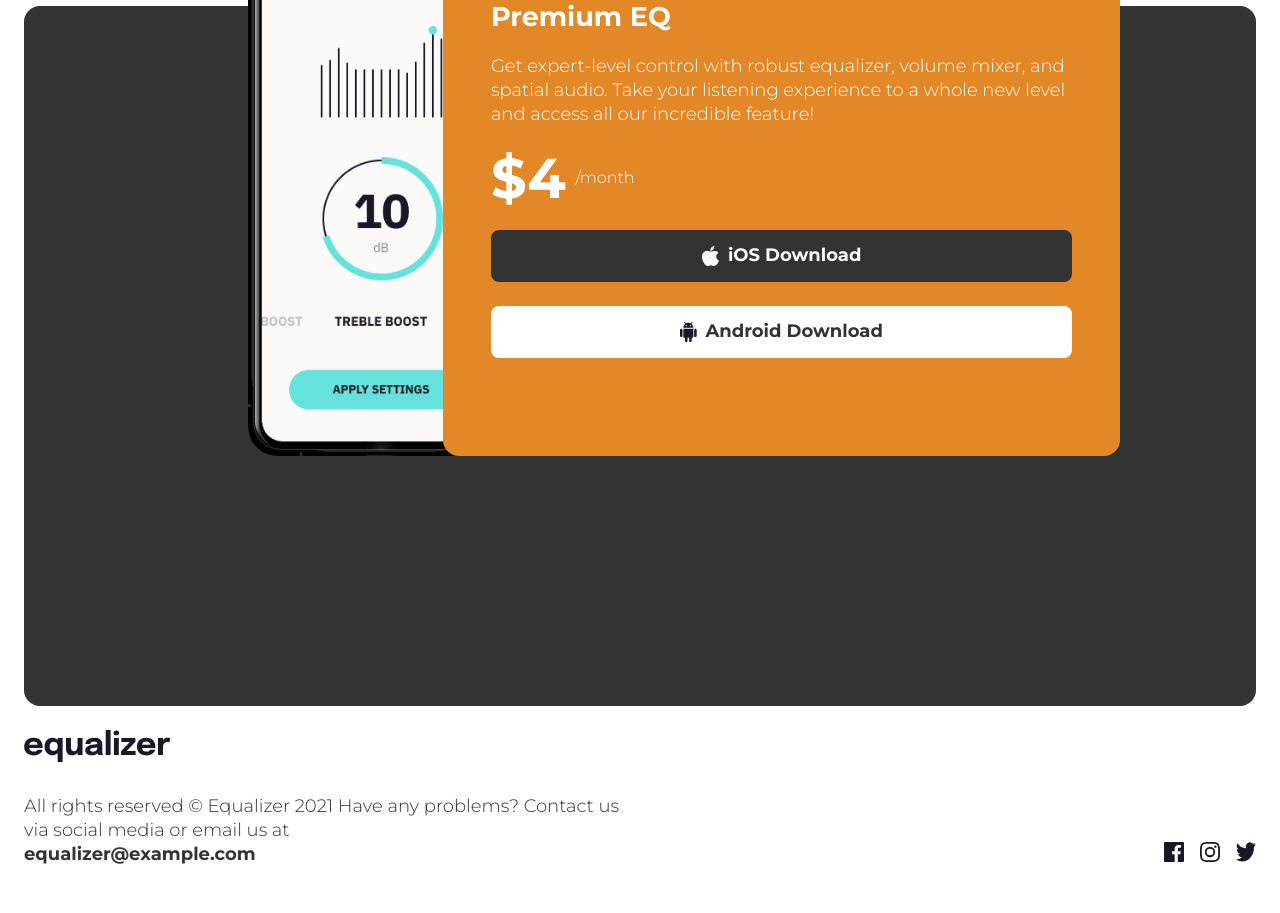
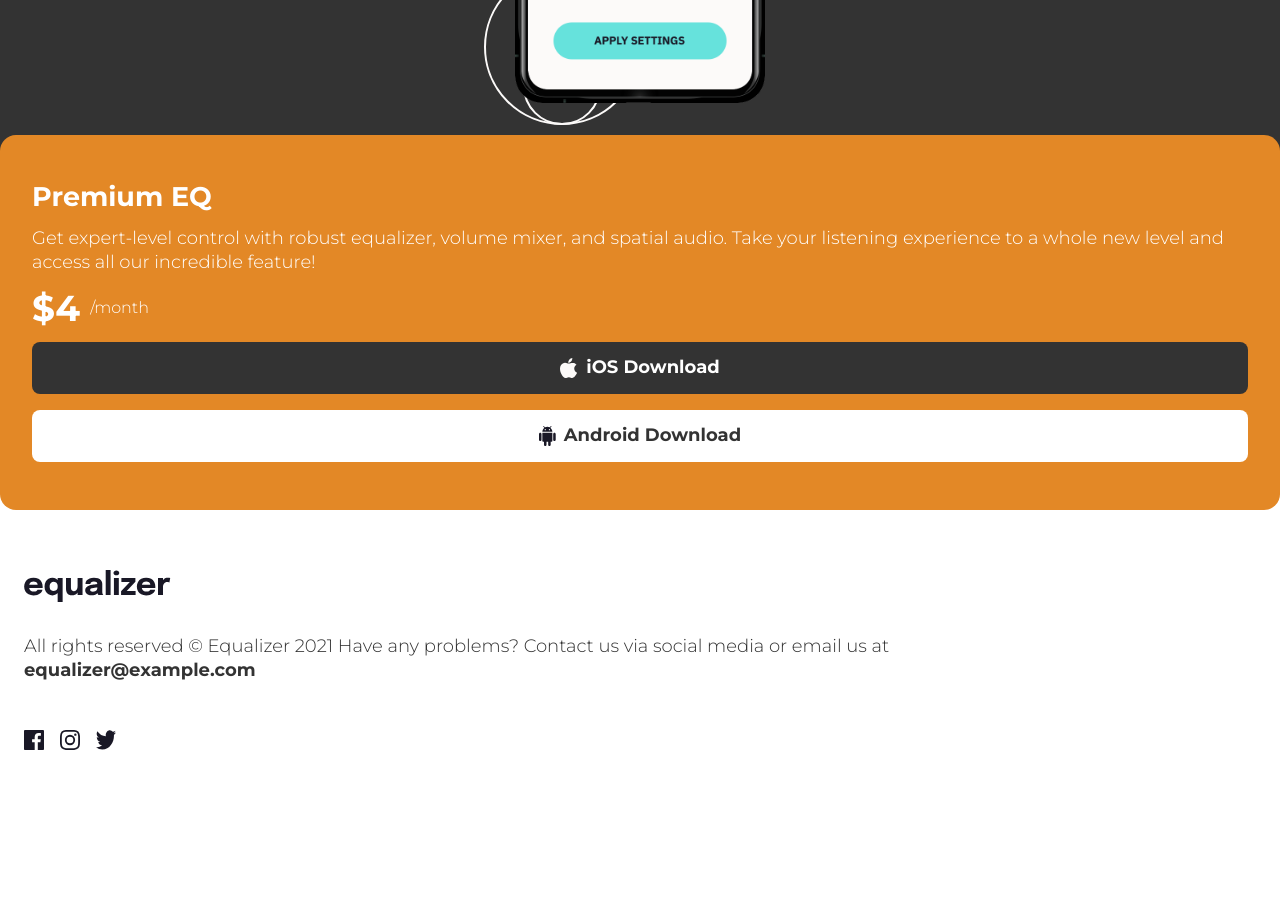
Before and after one commit to regret546/equalizer-landing-page, a plain HTML site: page index.html in a window 1280 px wide. Shown: the part 692-1605 px from the top of the page. After the commit the page ends 1490 px from the top, so only its background shows below. Drawn offline with Linux system fonts and the light colour scheme.

Commit message:
revise mobile view, delete tablet view style and add some hover affects

```diff
--- a/style.css
+++ b/style.css
@@ -1,9 +1,10 @@
 :root {
   /* Colors */
   --clr--bright-orange: hsl(31, 77%, 52%);
-  --clr--white: hsla(0, 0%, 100%);
+  --clr--white: rgb(255, 255, 255);
+  --clr--white-hover: rgb(207, 203, 203);
   --clr--black: hsla(0, 0%, 20%);
-
+  --clr--black-hover: rgb(75, 73, 73);
   /* Font Family */
   --ff--primary: "Montserrat", sans-serif;
 
@@ -122,33 +123,23 @@ body {
   line-height: 1.5rem;
 }
 
+/* Revise */
+
 .content__main {
+  background: url("assets/bg-pattern-2.svg") top center no-repeat
+    var(--clr--black);
   margin-top: 5rem;
   display: flex;
   flex-direction: column;
   justify-content: center;
-  height: 900px;
-  margin-bottom: 2.5rem;
+  align-items: center;
+  height: 800px;
+  margin-bottom: 7rem;
 }
 
 .main__app {
-  display: flex;
-  justify-content: space-around;
-  background: url("assets/bg-pattern-2.svg") no-repeat center;
-  background-color: var(--clr--black);
-  border-top-left-radius: 1rem;
-  border-top-right-radius: 1rem;
-  padding-bottom: 5rem;
-}
-
-.main__app_mobile {
-  margin-top: -100px;
-  display: flex;
-}
-
-.main__app_mobile img {
-  min-width: 150px;
-  height: 500px;
+  width: 250px;
+  margin-bottom: 2rem;
   cursor: pointer;
 }
 
@@ -157,11 +148,11 @@ body {
   flex-direction: column;
   background-color: var(--clr--bright-orange);
   border-radius: 1rem;
-  margin-top: -50px;
   padding: 3rem 2rem;
   gap: 1rem;
   color: var(--clr--white);
   margin-bottom: 1rem;
+  height: 500px;
 }
 
 .main__information p:nth-of-type(1) {
@@ -202,6 +193,10 @@ body {
   font-weight: var(--fw--very-bold);
 }
 
+.btn_ios:hover {
+  background-color: var(--clr--black-hover);
+}
+
 .btn_android {
   background-color: var(--clr--white);
   color: var(--clr--black);
@@ -210,6 +205,12 @@ body {
   border-radius: 0.5rem;
   font-weight: var(--fw--very-bold);
 }
+
+.btn_android:hover {
+  background-color: var(--clr--white-hover);
+}
+
+/* Footer */
 
 .footer__logo {
   margin-bottom: 2rem;
@@ -229,75 +230,3 @@ body {
   gap: 1rem;
   margin: 3rem 0;
 }
-
-/* For Tablet */
-@media only screen and (min-width: 768px) {
-  body {
-    background: url("assets/bg-pattern-1.svg") top -10% right -5%/ 270px 400px no-repeat,
-      url("assets/bg-main-tablet.png") no-repeat top 110% right 10%,
-      url("assets/bg-main-tablet.png") no-repeat top 110% left 100%;
-  }
-
-  .header__logo {
-    margin-bottom: 5rem;
-  }
-
-  .header__info h1 {
-    font-size: 56px;
-    margin-bottom: 2rem;
-  }
-  .content__header {
-    margin-right: 13rem;
-  }
-
-  .content__main {
-    margin-inline: 1.5rem;
-  }
-
-  .main__app {
-    background: url("assets/bg-pattern-2.svg") top center / 270px 400px
-      no-repeat var(--clr--black);
-    border-radius: 1rem;
-    height: 700px;
-  }
-  .main__app_mobile img {
-    min-width: 250px;
-    height: 550px;
-    cursor: pointer;
-  }
-  .main__app_mobile {
-    margin-left: -42%;
-  }
-  .main__information {
-    width: 55%;
-    margin-left: 34%;
-    margin-top: -65%;
-    padding: 3rem;
-    height: 550px;
-    justify-content: center;
-    gap: 1.5rem;
-  }
-
-  .main__information h3 {
-    font-size: 56px;
-  }
-
-  .footer {
-    margin-bottom: 3rem;
-  }
-
-  .footer__contacts {
-    display: flex;
-    justify-content: space-between;
-  }
-
-  .footer__contacts__info {
-    width: 50%;
-  }
-
-  .footer__social_logo {
-    display: flex;
-    justify-content: flex-end;
-    width: 50%;
-  }
-}
```
